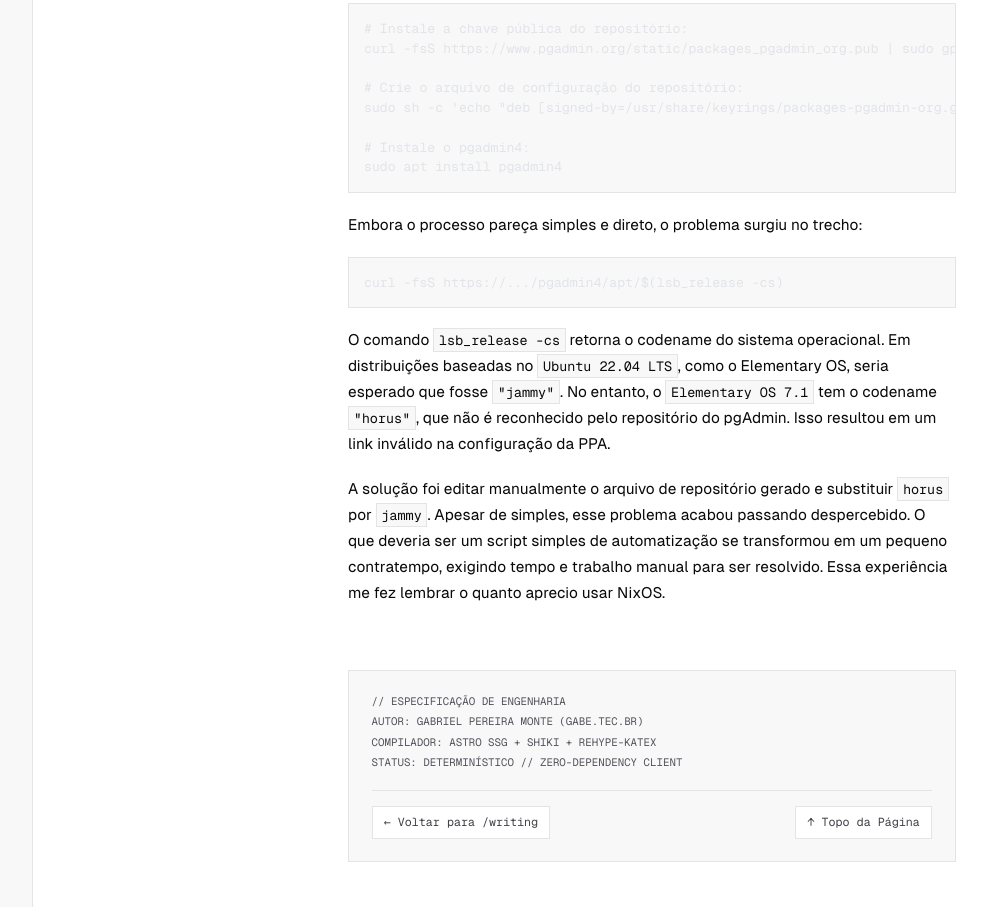
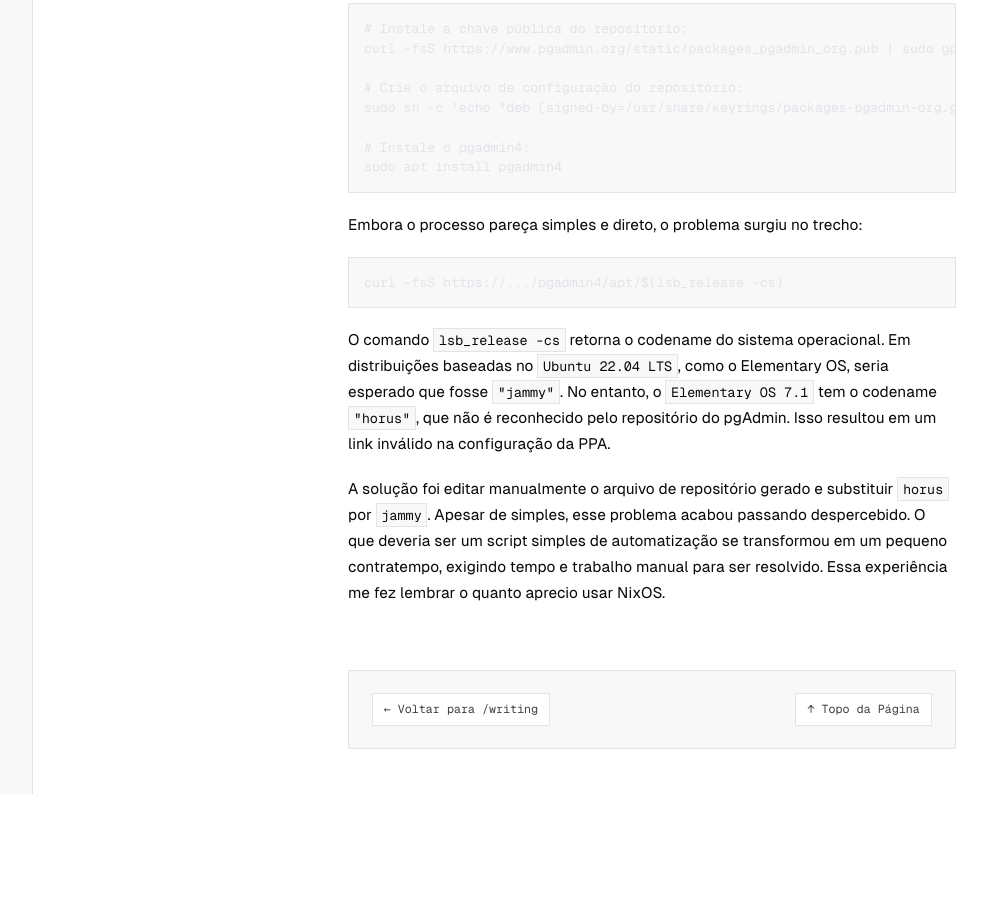
Before and after one commit to gabrielpmonte/gabe.tec.br, an Astro site: page /writing/problemas-que-nao-sinto-saudades in a window 1280 px wide. Shown: the part 1339-2246 px from the top of the page, without its empty margins (287-1274 px from the left). After the commit the page ends 2133 px from the top, so only its background shows below. Built offline with nearby package versions, Linux system fonts and the light colour scheme; Astro itself is replaced by a stand-in of ours; some packages are replaced by stand-ins of ours; code samples lack their colours.

Commit message:
refactor(writing): remove peer-reviewed badge and colophon engineering metadata

```diff
--- a/src/components/ArticleColophon.astro
+++ b/src/components/ArticleColophon.astro
@@ -1,6 +1,4 @@
 ---
-import { SITE } from "../site.config";
-
 interface Props {
   backHref?: string;
   backLabel?: string;
@@ -15,14 +13,6 @@ const {
 ---
 
 <footer class="article-colophon hairline-box">
-  <div class="colophon-meta font-mono">
-    <div>// ESPECIFICAÇÃO DE ENGENHARIA</div>
-    <div>
-      AUTOR: {SITE.author.toUpperCase()} ({SITE.domain.toUpperCase()})
-    </div>
-    <div>COMPILADOR: ASTRO SSG + SHIKI + REHYPE-KATEX</div>
-    <div>STATUS: DETERMINÍSTICO // ZERO-DEPENDENCY CLIENT</div>
-  </div>
   <div class="colophon-actions font-mono">
     <a href={backHref} class="colophon-btn font-mono no-underline">
       &larr; {backLabel}
@@ -41,21 +31,10 @@ const {
     gap: 1.25rem;
   }
 
-  .colophon-meta {
-    font-size: 0.72rem;
-    color: var(--text-dim);
-    line-height: 1.6;
-    display: flex;
-    flex-direction: column;
-    gap: 0.2rem;
-  }
-
   .colophon-actions {
     display: flex;
     justify-content: space-between;
     gap: 1rem;
-    padding-top: 1rem;
-    border-top: var(--hairline);
   }
 
   .colophon-btn {
--- a/src/pages/writing/[...slug].astro
+++ b/src/pages/writing/[...slug].astro
@@ -63,7 +63,6 @@ const { Content, headings } = await render(post);
             </>
           )
         }
-        <span class="meta-badge">[PEER_REVIEWED]</span>
       </div>
 
       <h1 class="article-title">{post.data.title}</h1>
@@ -133,11 +132,6 @@ const { Content, headings } = await render(post);
 
   .meta-val {
     color: var(--text);
-  }
-
-  .meta-badge {
-    margin-left: auto;
-    color: var(--text-dim);
   }
 
   .article-title {
```
